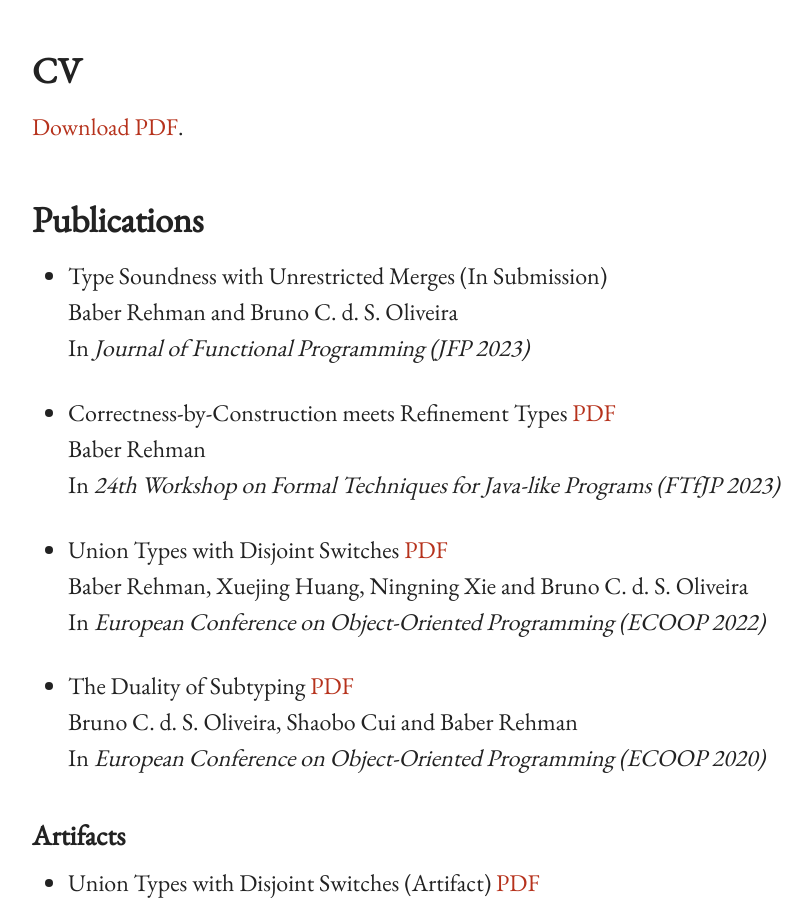
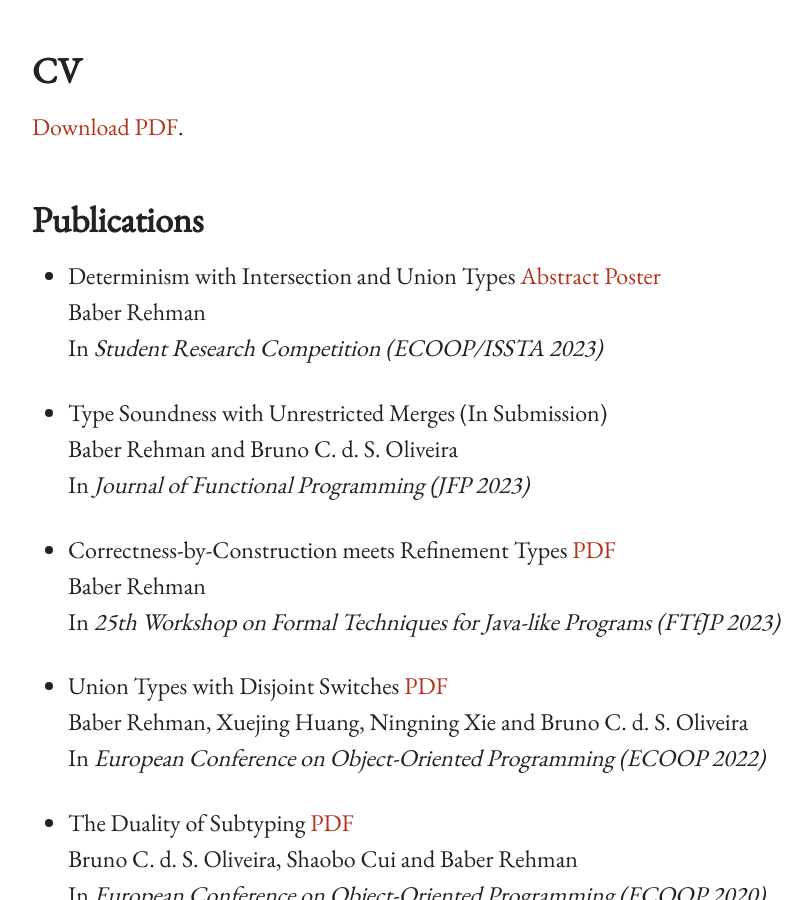
Before and after one commit to baberrehman/baberrehman.github.io, a Jekyll site: the page built from index.md, in a window 1280 px wide and 900 px high, scrolled down 2574 px. Shown: the whole window, without its empty margins (44-856 px from the left). Built offline with Jekyll 4.4.1, drawn with Linux system fonts in a browser that asks for light colours.

Commit message:
SRC ECOOP/ISSTA 23

```diff
--- a/index.md
+++ b/index.md
@@ -108,6 +108,11 @@ Abstract of my this research is available [here](files/totality_of_system.pdf).
 
 ## Publications
 
+* Determinism with Intersection and Union Types
+[Abstract](files/paper_src_ecoop2023.pdf) [Poster](files/poster_src_ecoop2023.pdf) <br />
+Baber Rehman <br />
+In <i>Student Research Competition (ECOOP/ISSTA 2023)</i>
+
 * Type Soundness with Unrestricted Merges (In Submission) <br />
 Baber Rehman and Bruno C. d. S. Oliveira <br />
 In <i>Journal of Functional Programming (JFP 2023)</i>
@@ -115,7 +120,7 @@ In <i>Journal of Functional Programming (JFP 2023)</i>
 * Correctness-by-Construction meets Refinement Types
 [PDF](https://conf.researchr.org/track/ecoop-issta-2023/FTfJP-2023#event-overview) <br />
 Baber Rehman <br />
-In <i>24th Workshop on Formal Techniques for Java-like Programs (FTfJP 2023)</i>
+In <i>25th Workshop on Formal Techniques for Java-like Programs (FTfJP 2023)</i>
 
 * Union Types with Disjoint Switches
 [PDF](files/switches_ecoop2022.pdf) <br />
```
Also changed, not shown: 2 other files.
